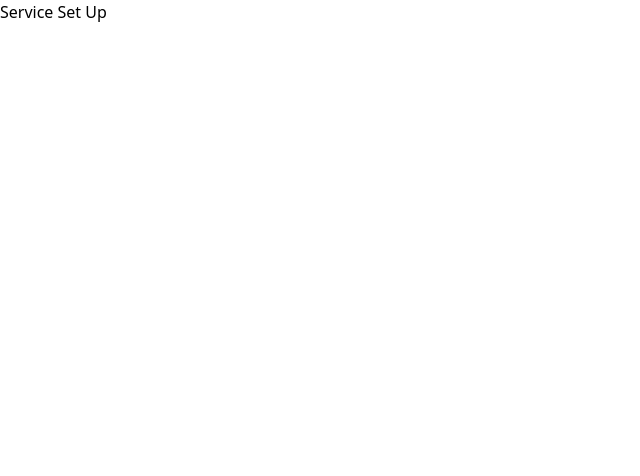
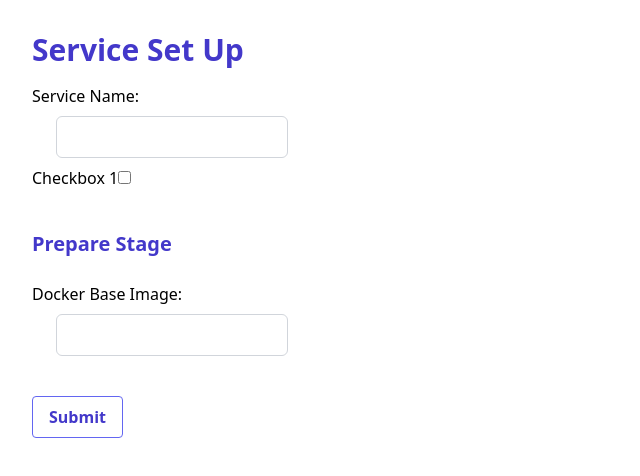
Before and after one commit to seamless-cicd/seamless-frontend, a React (Vite) app: page /service-set-up in a window 1280 px wide. Shown: the top 476 px of the page, without its empty margins (0-640 px from the left). Built offline with nearby package versions, Linux system fonts and the light colour scheme.

Commit message:
feat: service set up
- service set up has basic functionality and questions
- need to troubleshoot checkboxes on form
- problem is registering these with ref=register
- form is functioning fine with regular text input

```diff
--- a/src/components/ServiceSetUp.tsx
+++ b/src/components/ServiceSetUp.tsx
@@ -1,9 +1,93 @@
+import { useNavigate } from "react-router-dom";
+import { useForm } from "react-hook-form";
+import { yupResolver } from '@hookform/resolvers/yup';
+import * as yup from 'yup';
+
+const submitButtonStyle = "mt-10 bg-transparent hover:bg-indigo-500 text-indigo-700 font-semibold hover:text-white py-2 px-4 border border-indigo-500 hover:border-transparent rounded";
+
+const errorMsgStyle = "bg-red-100 px-4 py-2 text-red-700";
+
+const inputBorderStyle = "ml-6 border border-gray-300 rounded-md py-2 px-4 focus:outline-none focus:ring-indigo-500 focus:border-indigo-500";
+
+
+const schema = yup.object().shape({
+  serviceName: yup.string().required(),
+  dockerBaseImage: yup.string().required(),
+  checkboxes: yup.array().of(yup.boolean()),
+});
+
 const ServiceSetUp = () => {
+  const navigate = useNavigate();
+
+  const { register, handleSubmit, formState: { errors } } = useForm({
+    resolver: yupResolver(schema),
+  });
+
+  const onSubmit = (data: any) => {
+    console.log(data, ' ... sending to API with axios');
+    console.log('navigating to next step...')
+    // navigate('/service-set-up');
+  }
+
   return (
-    <div>
-      <h2>Service Set Up</h2>
-    </div>
+    <div className="mt-8 ml-8">
+    <h2 className="text-3xl text-indigo-700 font-extrabold mb-4">Service Set Up</h2>
+    <form onSubmit={handleSubmit(onSubmit)}>
+      <div className = "flex flex-col gap-2 w-64">
+      <label htmlFor='serviceName'>Service Name: </label>
+        <input
+          className={inputBorderStyle}
+          type="text"
+          id="serviceName"
+          {...register("serviceName")}
+        />
+        {errors.serviceName && <p className={errorMsgStyle}>{errors.serviceName.message}</p>}
+
+
+      <div>
+        <label htmlFor="checkbox1">Checkbox 1</label>
+          <input
+            type="checkbox"
+            name="checkboxes[0]"
+            id="checkbox1"
+            // problem is with ref={register}
+            // ref={register}
+            // register={register}
+          />
+
+
+      </div>
+
+
+
+
+
+
+
+
+
+
+      <h3 className="text-xl text-indigo-700 font-bold mb-4 mt-8">Prepare Stage</h3>
+      <label>Docker Base Image: </label>
+        <input
+          className={inputBorderStyle}
+          type="text"
+          id="dockerBaseImage"
+          {...register("dockerBaseImage")}
+        />
+        {errors.dockerBaseImage && <p className={errorMsgStyle}>{errors.dockerBaseImage.message}</p>}
+
+
+
+      </div>
+
+
+      <button
+      className={submitButtonStyle}
+      type="submit">Submit</button>
+    </form>
+  </div>
   )
 }
 
-export default ServiceSetUp;
+export default ServiceSetUp
```
